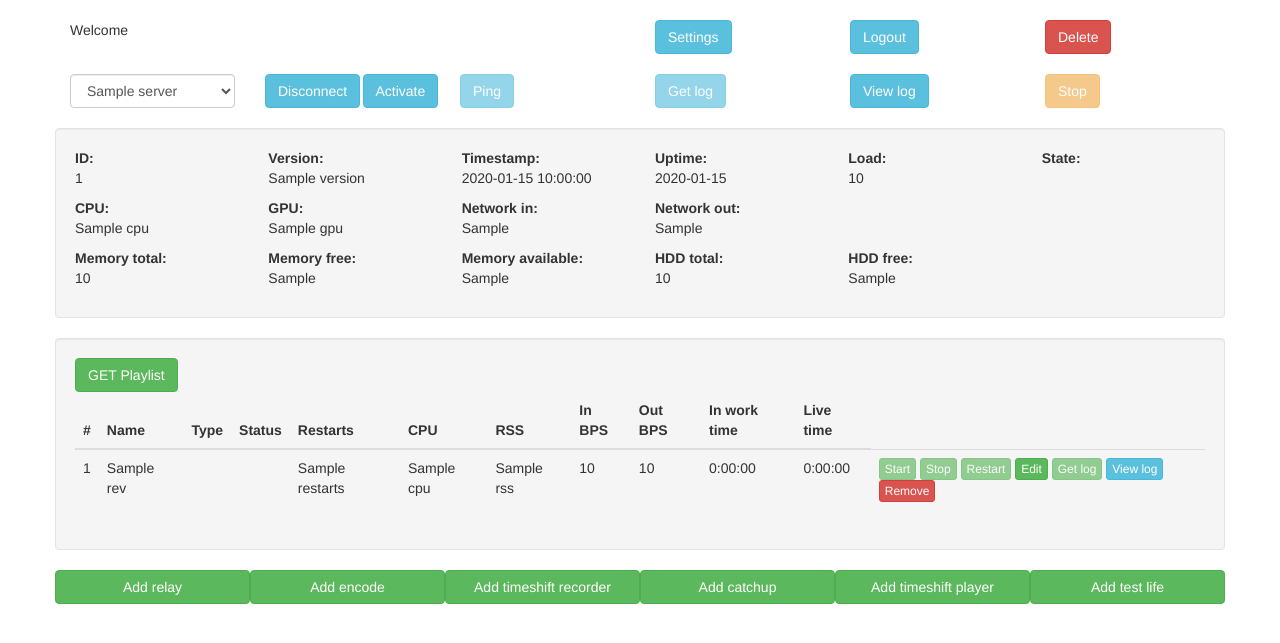
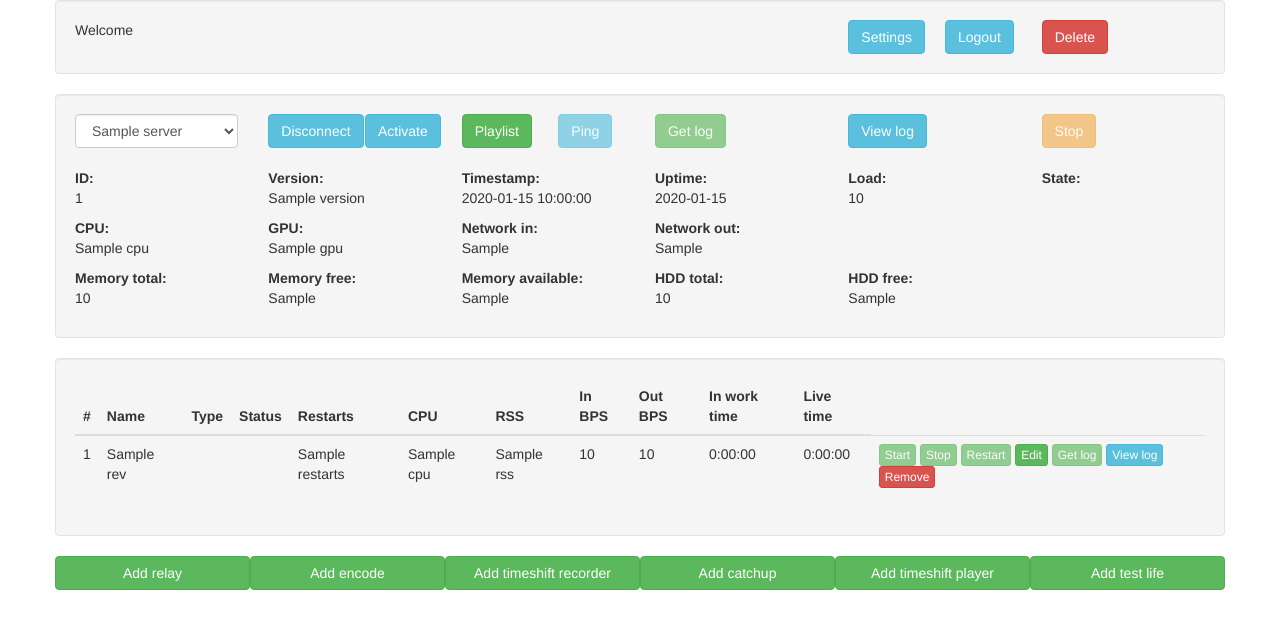
Before and after one commit to berrythinking/iptv_admin, a Python web app: template app/templates/user/dashboard.html in a window 1280 px wide. Shown: the top 643 px of the page. Run offline with Jinja, Linux system fonts and the light colour scheme; the template is opened without the code that fills it: most values are stand-ins (such as "Sample title", 1, 10 or a date in 2020); some libraries are stand-ins or nearby versions.

Commit message:
Ui update

```diff
--- a/app/service/service_entry.py
+++ b/app/service/service_entry.py
@@ -14,7 +14,6 @@ class ServiceSettings(Document, ServerSettings):
     meta = {'collection': 'service', 'auto_create_index': False}
 
     streams = ListField(EmbeddedDocumentField(Stream), default=[])
-
     users = ListField(ReferenceField('User'), default=[])
 
     def generate_playlist(self) -> str:
--- a/app/templates/user/dashboard.html
+++ b/app/templates/user/dashboard.html
@@ -9,51 +9,53 @@ Dashboard | {{ config['PUBLIC_CONFIG'].site.title }}
 
 {% block content %}
 <div class="container">
-    </br>
+    <div class="row well">
         <div class="row">
-        <div class="col-md-6">
+            <div class="col-md-8">
                 <p>{% trans %}Welcome{% endtrans %} {{ current_user.email }}</p>
             </div>
-        <div class="col-md-2">
+            <div class="col-md-1">
                 <a href="{{ url_for('UserView:settings') }}" class="btn btn-info" role="button">{% trans %}Settings{%
                     endtrans
                     %}</a>
             </div>
-        <div class="col-md-2">
-            <a href="{{ url_for('UserView:logout') }}" class="btn btn-info" role="button">{% trans %}Logout{% endtrans
+            <div class="col-md-1">
+                <a href="{{ url_for('UserView:logout') }}" class="btn btn-info" role="button">{% trans %}Logout{%
+                    endtrans
                     %}</a>
             </div>
-        <div class="col-md-2">
-            <a href="{{ url_for('UserView:remove') }}" class="btn btn-danger" role="button">{% trans %}Delete{% endtrans
+            <div class="col-md-1">
+                <a href="{{ url_for('UserView:remove') }}" class="btn btn-danger" role="button">{% trans %}Delete{%
+                    endtrans
                     %}</a>
             </div>
         </div>
-    </br>
+    </div>
+    <div class="row well">
         <div class="row">
             <div class="col-md-2">
-            <select class="form-control" name="servers" onchange=OnServerChanged(this);>
+                <select class="form-control" name="servers" onchange=OnServerChanged(this.value);>
                     {% for server in servers %}
                     {% if (service.id == server.id | string) %}
-                <option value="{{ loop.index }}" selected>{{ server.name }}</option>
+                    <option value="{{ loop.index0 }}" selected>{{ server.name }}</option>
                     {% else %}
-                <option value="{{ loop.index }}">{{ server.name }}</option>
+                    <option value="{{ loop.index0 }}">{{ server.name }}</option>
                     {% endif %}
                     {% endfor %}
                 </select>
             </div>
+            <div class="col-md-1">
                 {% if (service.status == service.status.INIT) %}
-        <div class="col-md-1">
                 <a href="{{ url_for('ServiceView:connect') }}" class="btn btn-info" role="button">{% trans %}Connect{%
                     endtrans
                     %}</a>
-        </div>
                 {% else %}
-        <div class="col-md-1">
-            <a href="{{ url_for('ServiceView:disconnect') }}" class="btn btn-info" role="button">{% trans %}Disconnect{%
+                <a href="{{ url_for('ServiceView:disconnect') }}" class="btn btn-info" role="button">{% trans
+                    %}Disconnect{%
                     endtrans
                     %}</a>
+                {% endif %}
             </div>
-        {% endif %}
             <div class="col-md-1">
                 <a href="{{ url_for('ServiceView:activate') }}" role="button"
                    {% if (service.status== service.status.INIT) %}
@@ -64,7 +66,12 @@ Dashboard | {{ config['PUBLIC_CONFIG'].site.title }}
                     {% trans %}Activate{% endtrans %}
                 </a>
             </div>
-        <div class="col-md-2">
+            <div class="col-md-1">
+                <a href="{{ url_for('ServiceView:view_playlist') }}" class="btn btn-success" role="button">
+                    {% trans %}Playlist{% endtrans %}
+                </a>
+            </div>
+            <div class="col-md-1">
                 <a href="{{ url_for('ServiceView:ping') }}" role="button"
                    {% if (service.status== service.status.ACTIVE) %}
                    class="btn btn-info"
@@ -77,9 +84,9 @@ Dashboard | {{ config['PUBLIC_CONFIG'].site.title }}
             <div class="col-md-2">
                 <a href="{{ url_for('ServiceView:get_log') }}" role="button"
                    {% if (service.status== service.status.ACTIVE) %}
-               class="btn btn-info"
+                   class="btn btn-success"
                    {% else %}
-               class="btn btn-info disabled"
+                   class="btn btn-success disabled"
                    {% endif %}>
                     {% trans %}Get log{% endtrans %}
                 </a>
@@ -101,7 +108,6 @@ Dashboard | {{ config['PUBLIC_CONFIG'].site.title }}
             </div>
         </div>
         </br>
-    <div class="row well">
         <div class="row">
             <div class="col-md-2">
                 <b>{% trans %}ID:{% endtrans %}</b>
@@ -186,8 +192,6 @@ Dashboard | {{ config['PUBLIC_CONFIG'].site.title }}
                 <th class="value">{% trans %}Live time{% endtrans %}</th>
             </tr>
             </thead>
-            <a href="{{ url_for('ServiceView:view_playlist') }}" class="btn btn-success" role="button">{% trans %}GET
-                Playlist{% endtrans %}</a>
             <tbody>
             {% for rev in streams %}
             <tr id='{{ rev.id }}'>
@@ -295,8 +299,8 @@ Dashboard | {{ config['PUBLIC_CONFIG'].site.title }}
         src="{{ url_for('static', filename='assets/js/socket.io/1.7.4/socket.io.min.js') }}"></script>
 <script type="text/javascript" charset="utf-8">
     // service
-    function OnServerChanged(item){
-        var url = '/change_current_server/' + item.selectedIndex;
+    function OnServerChanged(value){
+        var url = '/change_current_server/' + value;
         $.get(url, function(data) {
             window.location.reload();
         });
@@ -560,7 +564,5 @@ Dashboard | {{ config['PUBLIC_CONFIG'].site.title }}
             }
         });
     }
-
-
 </script>
 {% endblock %}
```
Also changed, not shown: app/templates/user/settings.html (+9 -13 lines). Lines whose indentation alone changed are shown as unchanged.
